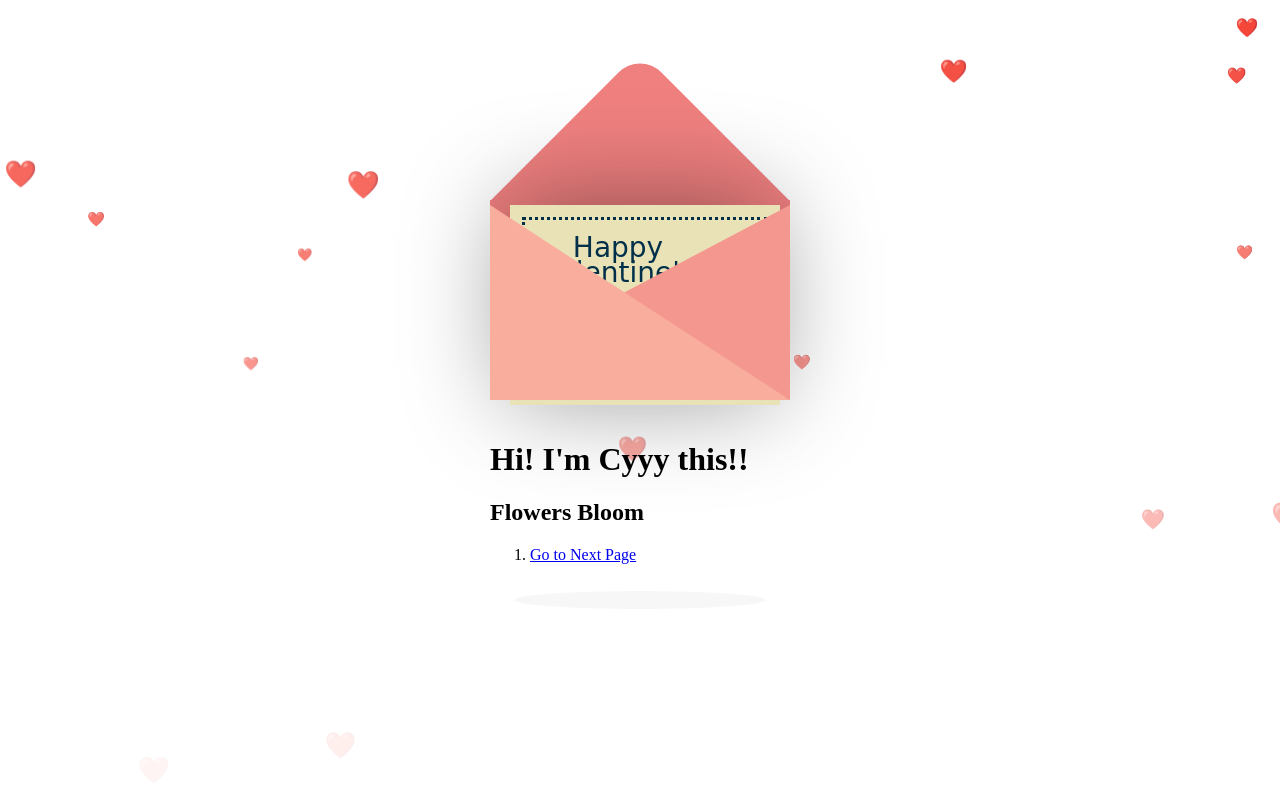
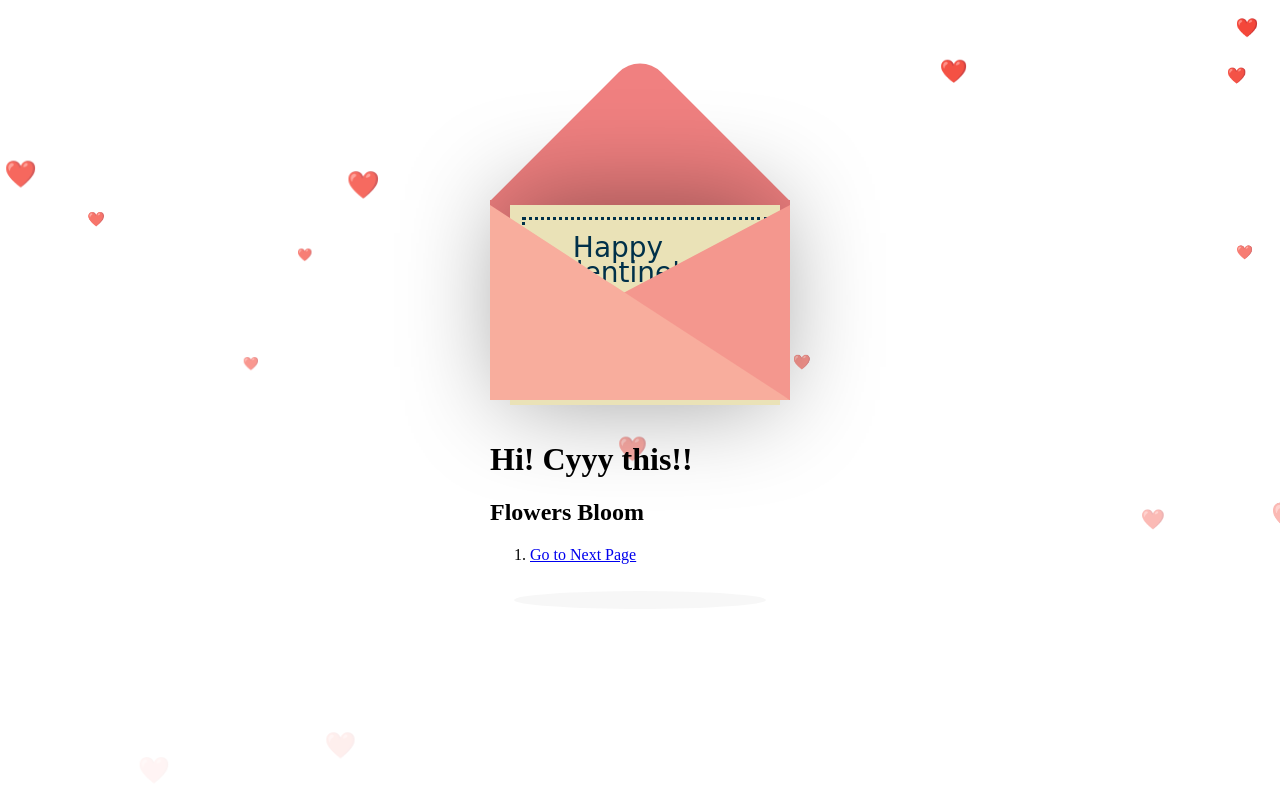
Before and after one commit to cyxkira29/cyxkira29.github.io, a plain HTML site: page CyValentinesDay/letter/index.html in a window 1280 px wide. Drawn offline with nearby package versions, Linux system fonts and the light colour scheme.

Commit message:
Update index.html

```diff
--- a/CyValentinesDay/letter/index.html
+++ b/CyValentinesDay/letter/index.html
@@ -30,7 +30,7 @@
 
         <!-- Header with personal touch -->
         <header>
-            <h1>Hi! I'm <span class="highlight">Cyyy this!!</span></h1>
+            <h1>Hi! <span class="highlight">Cyyy this!!</span></h1>
         </header>
 
         <!-- Section with navigation -->
```
